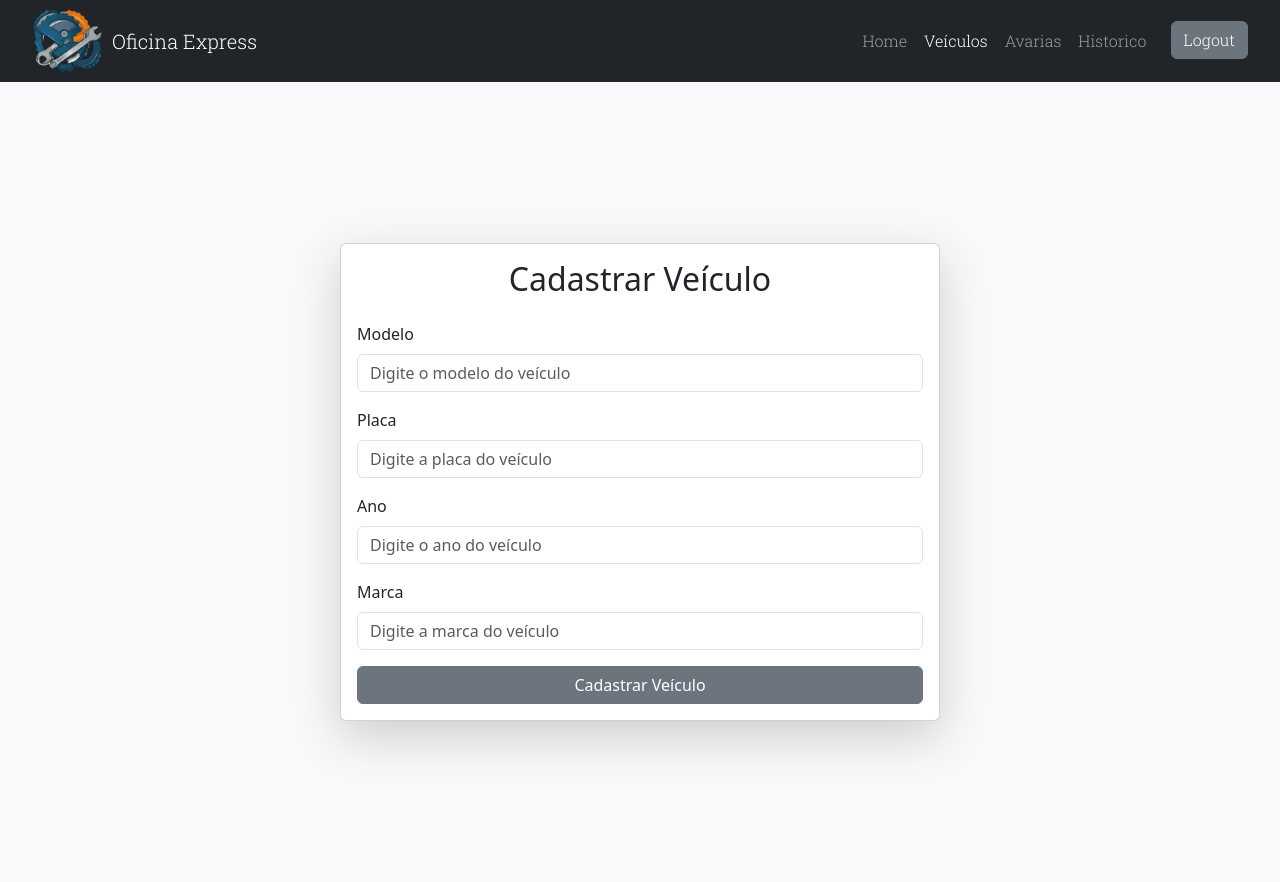
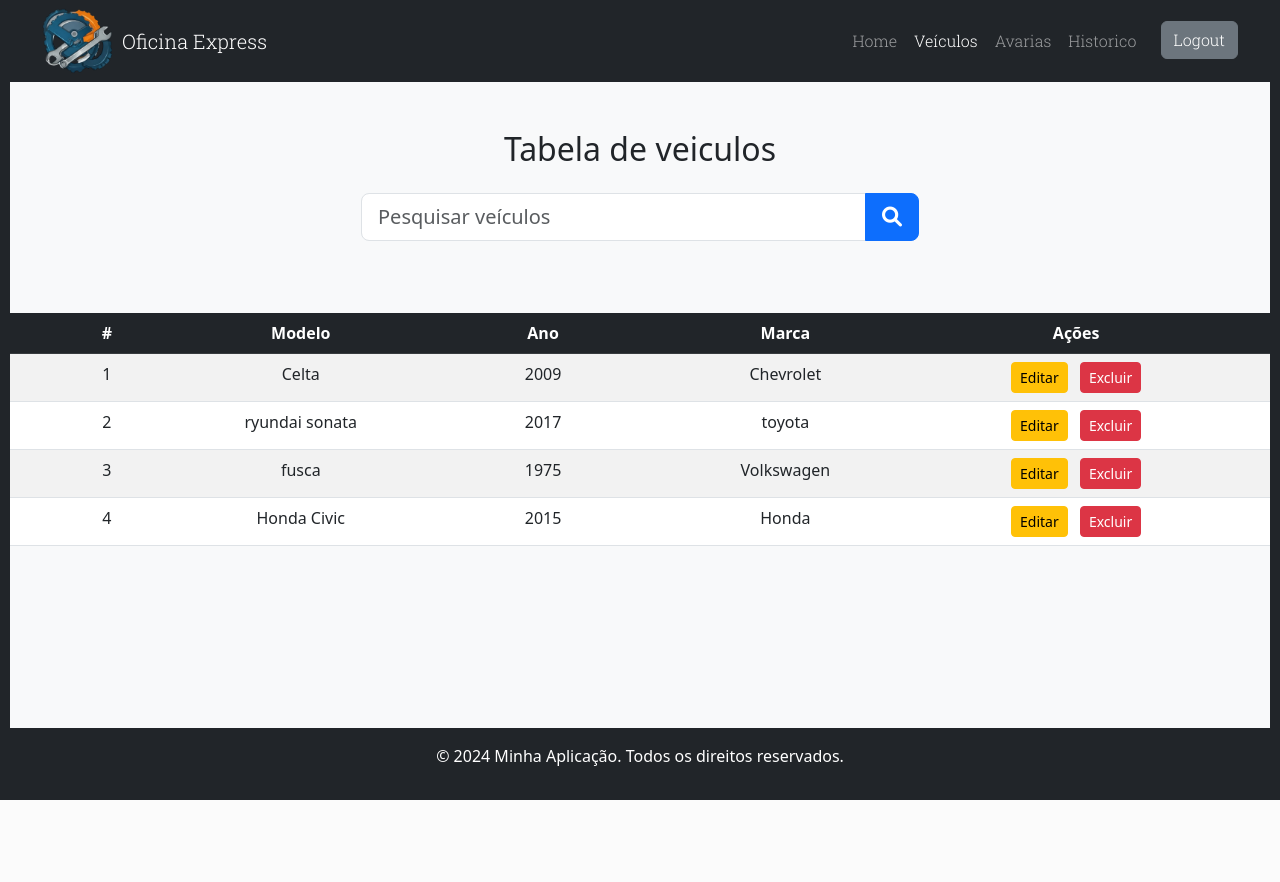
Before and after one commit to Ramon-Venancio/Projeto-Futuros, a PHP site: page /html/criarVeiculo.html in a window 1280 px wide. After the commit the page ends 800 px from the top, so only its background shows below. Run offline with PHP 8.4, Linux system fonts and the light colour scheme.

Commit message:
Tabela de veiculos

```diff
--- a/public/css/style.css
+++ b/public/css/style.css
@@ -52,3 +52,10 @@
     background-color: #4e545a;
     border: solid rgb(255, 255, 255) 1px;
 }
+
+body{
+   border-left: 10px solid #212529;
+   border-right: 10px solid #212529;
+   margin: 0;
+   padding: 0;
+}
--- /dev/null
+++ b/public/css/veiculos.css
@@ -0,0 +1,10 @@
+body{
+    border-left: 10px solid #212529;
+    border-right: 10px solid #212529;
+    margin: 0;
+    padding: 0;
+ }
+
+ #pesquisa{
+    padding: 6px 12px 0;
+ }
--- a/public/html/Avarias.html
+++ b/public/html/Avarias.html
@@ -39,5 +39,6 @@
         </div>
       </nav>
       <script src="https://cdn.jsdelivr.net/npm/bootstrap@5.3.0/dist/js/bootstrap.bundle.min.js"></script>
+      <script src="../js/navbar.js"></script>
 </body>
 </html>
--- a/public/html/criarVeiculo.html
+++ b/public/html/criarVeiculo.html
@@ -7,15 +7,17 @@
     <title>Cadastrar Veículo</title>
     <!-- Bootstrap CSS -->
     <link href="https://cdn.jsdelivr.net/npm/bootstrap@5.3.0/dist/css/bootstrap.min.css" rel="stylesheet">
+    <link href="https://cdnjs.cloudflare.com/ajax/libs/font-awesome/6.0.0-beta3/css/all.min.css" rel="stylesheet">
     <link rel="stylesheet" href="../css/style.css">
+    <link rel="stylesheet" href="../css/veiculos.css">
 </head>
 
-<body class="bg-light">
+<body class="bg-light min-vh-100 d-flex flex-column">
     <!-- Barra de Navegação -->
     <nav class="navbar navbar-expand-lg navbar-dark bg-dark">
         <div class="gato container-fluid">
 
-          <img class="Logo" src="../Assets/LOGO3-Photoroom.png" alt="Meu ZOVO">
+          <img class="Logo" src="../Assets/LOGO3-Photoroom.png" alt="Logo">
           <a class="slime navbar-brand" href="#">Oficina Express</a>
 
           <button class="navbar-toggler" type="button" data-bs-toggle="collapse" data-bs-target="#navbarNav"
@@ -44,36 +46,79 @@
         </div>
       </nav>
 
-    <div class="container d-flex justify-content-center align-items-center min-vh-100">
-        <div class="card shadow-lg w-100" style="max-width: 600px;">
-            <div class="card-body">
-                <h2 class="text-center mb-4">Cadastrar Veículo</h2>
-                <form id="cadastrarVeiculoForm">
-                    <div class="mb-3">
-                        <label for="modelo" class="form-label">Modelo</label>
-                        <input type="text" class="form-control" id="modelo" placeholder="Digite o modelo do veículo"
-                            required>
-                    </div>
-                    <div class="mb-3">
-                        <label for="placa" class="form-label">Placa</label>
-                        <input type="text" class="form-control" id="placa" placeholder="Digite a placa do veículo"
-                            required>
-                    </div>
-                    <div class="mb-3">
-                        <label for="ano" class="form-label">Ano</label>
-                        <input type="number" class="form-control" id="ano" placeholder="Digite o ano do veículo"
-                            required>
-                    </div>
-                    <div class="mb-3">
-                        <label for="marca" class="form-label">Marca</label>
-                        <input type="text" class="form-control" id="marca" placeholder="Digite a marca do veículo"
-                            required>
-                    </div>
-                    <button type="submit" class="btn btn-secondary w-100">Cadastrar Veículo</button>
-                </form>
-            </div>
-        </div>
+    <div class="container my-5">
+      <h2 class="text-center mb-4">Tabela de veiculos</h2>
+
+      <div class="input-group w-50 mx-auto mb-4">
+        <!-- Campo de pesquisa -->
+        <input type="search" id="form1" class="form-control form-control-lg" placeholder="Pesquisar veículos" />
+
+        <!-- Botão de pesquisa -->
+        <button type="button" class="btn btn-primary btn-lg">
+            <i class="fas fa-search fa-1x"></i>
+        </button>
     </div>
+    </div>
+
+      <table class="table table-striped tabled-bordered table-hover">
+        <thead class="table-dark">
+          <tr>
+            <th class="text-center" style="width: 10%;">#</th>
+            <th class="text-center" style="width: 10%;">Modelo</th>
+            <th class="text-center" style="width: 15%;">Ano</th>
+            <th class="text-center" style="width: 10%;">Marca</th>
+            <th class="text-center" style="width: 20%;">Ações</th>
+          </tr>
+        </thead>
+        <tbody>
+          <tr>
+              <td class="text-center">1</td>
+                      <td class="text-center">Celta</td>
+                      <td class="text-center">2009</td>
+                      <td class="text-center">Chevrolet</td>
+                      <td class="text-center">
+                        <button class="btn btn-warning btn-sm">Editar</button>
+                        <button class="btn btn-danger btn-sm ms-2">Excluir</button>
+                      </td>
+          </tr>
+          <tr>
+            <td class="text-center">2</td>
+            <td class="text-center">ryundai sonata</td>
+            <td class="text-center">2017</td>
+            <td class="text-center">toyota</td>
+            <td class="text-center">
+              <button class="btn btn-warning btn-sm">Editar</button>
+              <button class="btn btn-danger btn-sm ms-2">Excluir</button>
+          </td>
+          </tr>
+          <tr>
+            <td class="text-center">3</td>
+            <td class="text-center">fusca</td>
+            <td class="text-center">1975</td>
+            <td class="text-center">Volkswagen</td>
+            <td class="text-center">
+              <button class="btn btn-warning btn-sm">Editar</button>
+              <button class="btn btn-danger btn-sm ms-2">Excluir</button>
+          </td>
+          </tr>
+          <tr>
+            <td class="text-center">4</td>
+            <td class="text-center">Honda Civic</td>
+            <td class="text-center">2015</td>
+            <td class="text-center">Honda</td>
+            <td class="text-center">
+              <button class="btn btn-warning btn-sm">Editar</button>
+              <button class="btn btn-danger btn-sm ms-2">Excluir</button>
+          </tr>
+        </tbody>
+      </table>
+
+    </div>
+    <footer class="bg-dark text-white text-center py-3 mt-auto">
+      <div class="container-fluid">
+        <p>&copy; 2024 Minha Aplicação. Todos os direitos reservados.</p>
+      </div>
+    </footer>
 
     <!-- Bootstrap JS -->
     <script src="https://cdn.jsdelivr.net/npm/bootstrap@5.3.0/dist/js/bootstrap.bundle.min.js"></script>
```
